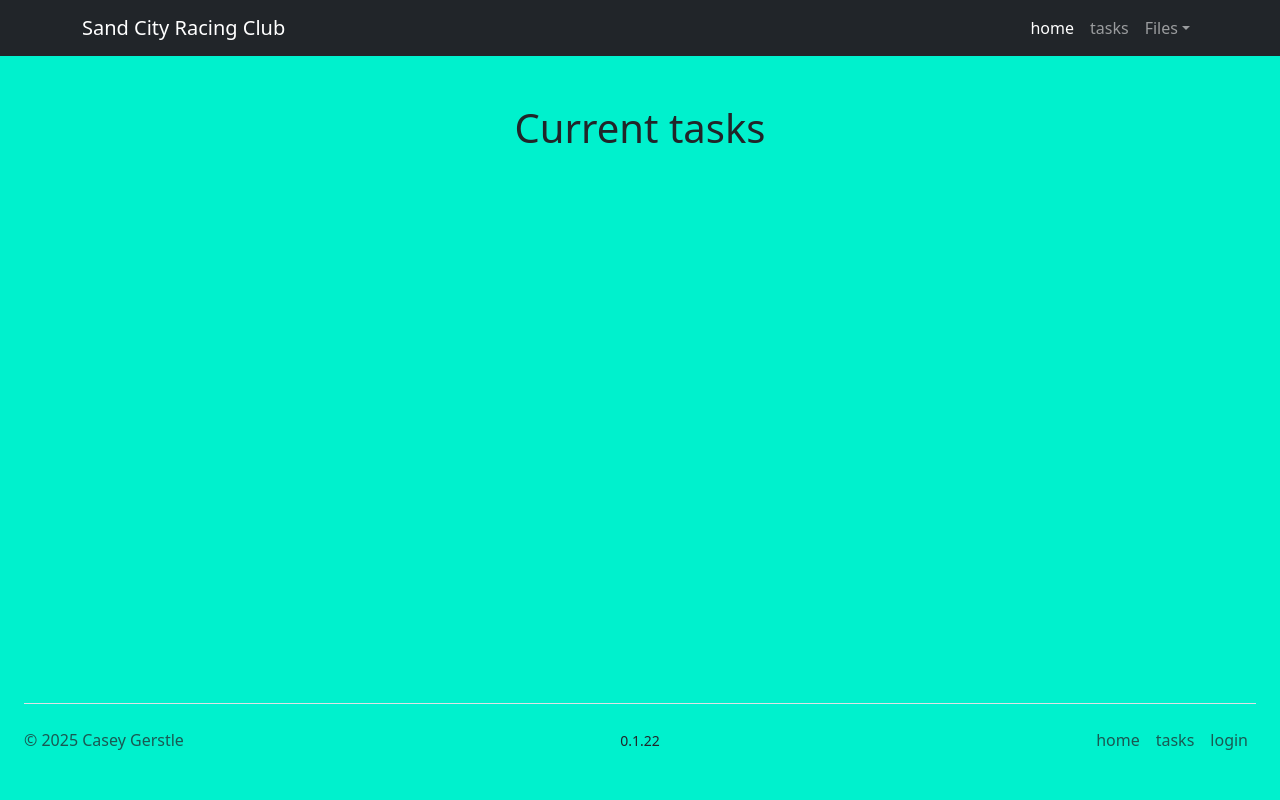
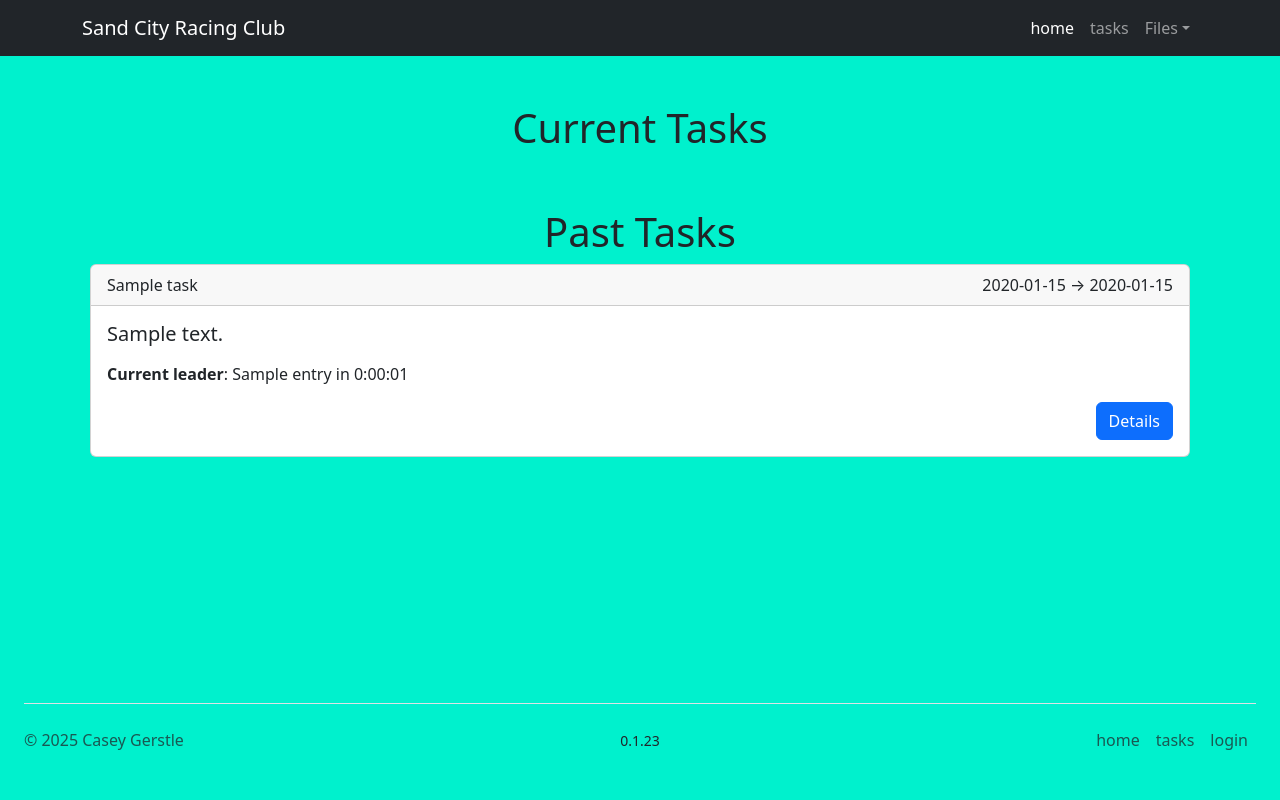
Before and after one commit to gerstle/sand-track, a Flask app: page /tasks/ in a window 1280 px wide. Run offline with Flask 3, Linux system fonts and the light colour scheme; tables that the repository leaves empty hold one stand-in row (values such as "Sample post"); some libraries are stand-ins or nearby versions.

Commit message:
split current/past tasks, only display submit tracklog button for active tasks (#31)
* split current/past tasks, only display submit tracklog button for active tasks

* bump version to 0.1.23

```diff
--- a/pyproject.toml
+++ b/pyproject.toml
@@ -1,6 +1,6 @@
 [project]
 name = "sand-track"
-version = "0.1.22"
+version = "0.1.23"
 description = "A simple paragliding task site"
 readme = "README.md"
 requires-python = ">=3.9"
--- a/src/tasks.py
+++ b/src/tasks.py
@@ -6,7 +6,7 @@ from zoneinfo import ZoneInfo
 
 from flask import Blueprint, request, render_template, flash, redirect, url_for, current_app
 from geopy import distance
-from sqlalchemy import or_, text
+from sqlalchemy import text
 from werkzeug.utils import secure_filename
 
 from src.db import db
@@ -25,7 +25,9 @@ def index():
     now = datetime.datetime(now.year, now.month, now.day, 0, 0, 0)
     return render_template(
         'tasks/index.html',
-        tasks=db.session.query(Task).order_by(Task.id).filter(or_(Task.start >= now, Task.end >= now)))
+        current_tasks=db.session.query(Task).order_by(Task.id.desc()).filter(Task.end >= now),
+        past_tasks=db.session.query(Task).order_by(Task.id.desc()).filter(Task.end < now),
+    )
 
 
 @tasks_bp.route('/<int:task_id>')
@@ -41,18 +43,29 @@ def detail(task_id: int):
 
     task.entries.sort(key=Task.sort_entries)
     overall_entries = task.entries
-    ab_entries=_get_entries(f"SELECT * FROM entry WHERE task_id={task.id} AND (glider_class='EN-A' OR glider_class='EN-B')")
-    c_entries=_get_entries(f"SELECT * FROM entry WHERE task_id={task.id} AND glider_class='EN-C'")
-    hot_entries=_get_entries(f"SELECT * FROM entry WHERE task_id={task.id} AND (glider_class='EN-D' OR glider_class='EN-CCC')")
-    special_entries=_get_entries(f"SELECT * FROM entry WHERE task_id={task.id} AND (glider_class='Mini' OR glider_class='Parakite')")
+    ab_entries = _get_entries(
+        f"SELECT * FROM entry WHERE task_id={task.id} AND (glider_class='EN-A' OR glider_class='EN-B')")
+    c_entries = _get_entries(f"SELECT * FROM entry WHERE task_id={task.id} AND glider_class='EN-C'")
+    hot_entries = _get_entries(
+        f"SELECT * FROM entry WHERE task_id={task.id} AND (glider_class='EN-D' OR glider_class='EN-CCC')")
+    special_entries = _get_entries(
+        f"SELECT * FROM entry WHERE task_id={task.id} AND (glider_class='Mini' OR glider_class='Parakite')")
 
-    return render_template('tasks/detail.html', task=task, entry=entry, category_entries=[
-        {"id": "overall", "name": "Overall", "entries": overall_entries},
-        {"id": "ab", "name": "EN-A / EN-B", "entries": ab_entries},
-        {"id": "c", "name": "EN-C", "entries": c_entries},
-        {"id": "dccc", "name": "EN-D / CCC", "entries": hot_entries},
-        {"id": "cool", "name": "Cool Kids", "entries": special_entries}
-    ])
+    now = datetime.datetime.now(tz=ZoneInfo('America/Los_Angeles'))
+    now = datetime.datetime(now.year, now.month, now.day, 0, 0, 0)
+    return render_template(
+        'tasks/detail.html',
+        task=task,
+        task_open=(task.end >= now),
+        entry=entry,
+        category_entries=[
+            {"id": "overall", "name": "Overall", "entries": overall_entries},
+            {"id": "ab", "name": "EN-A / EN-B", "entries": ab_entries},
+            {"id": "c", "name": "EN-C", "entries": c_entries},
+            {"id": "dccc", "name": "EN-D / CCC", "entries": hot_entries},
+            {"id": "cool", "name": "Cool Kids", "entries": special_entries}
+        ]
+    )
 
 
 def _get_entries(query: str) -> list[Entry]:
@@ -145,7 +158,7 @@ def _process_flight(
     new_entry.glider_class = glider_class
 
     query = f"SELECT * FROM entry WHERE task_id=:task_id AND glider_class=:glider_class AND name like LOWER(:name)"
-    existing =db.session.query(Entry).from_statement(text(query)).params(
+    existing = db.session.query(Entry).from_statement(text(query)).params(
         task_id=task.id,
         glider_class=glider_class,
         name=new_entry.name.lower()
--- a/src/templates/tasks/detail.html
+++ b/src/templates/tasks/detail.html
@@ -44,6 +44,7 @@
         </div>
     {% endif %}
 
+    {% if task_open %}
     <div class="row">
         <div class="col">
             <p class="text-end">
@@ -54,6 +55,8 @@
             </p>
         </div>
     </div>
+    {%  endif %}
+
     <div class="row">
         <div class="clearfix">
             <div class="float-start">
--- a/src/templates/tasks/index.html
+++ b/src/templates/tasks/index.html
@@ -2,9 +2,40 @@
 
 {% block content %}
     <h1 class="title">
-        Current tasks
+        Current Tasks
     </h1>
-    {% for t in tasks %}
+    {% for t in current_tasks %}
+        <div class="card m-2">
+            <div class="card-header text-start">
+                <div class="row">
+                    <div class="col-4">
+                        {{ t.name }}
+                    </div>
+                    <div class="col-8 text-end">
+                        {{ t.start.strftime("%Y-%m-%d") }} &rarr; {{ t.end.strftime("%Y-%m-%d") }}
+                    </div>
+                </div>
+            </div>
+            <div class="card-body text-start">
+                <h5 class="card-title">{{ t.description or t.name }}</h5>
+                <p class="card-text">
+                </p>
+                <p class="card-text">
+                    <strong>Current leader</strong>: {{ t.current_leader() }}
+                </p>
+                <div class="text-end">
+                    <a href=" {{ url_for('tasks.detail', task_id=t.id) }}" class="btn btn-primary">Details</a>
+                </div>
+            </div>
+        </div>
+    {% endfor %}
+
+    <br>
+    <br>
+    <h1 class="title">
+        Past Tasks
+    </h1>
+    {% for t in past_tasks %}
         <div class="card m-2">
             <div class="card-header text-start">
                 <div class="row">
```
